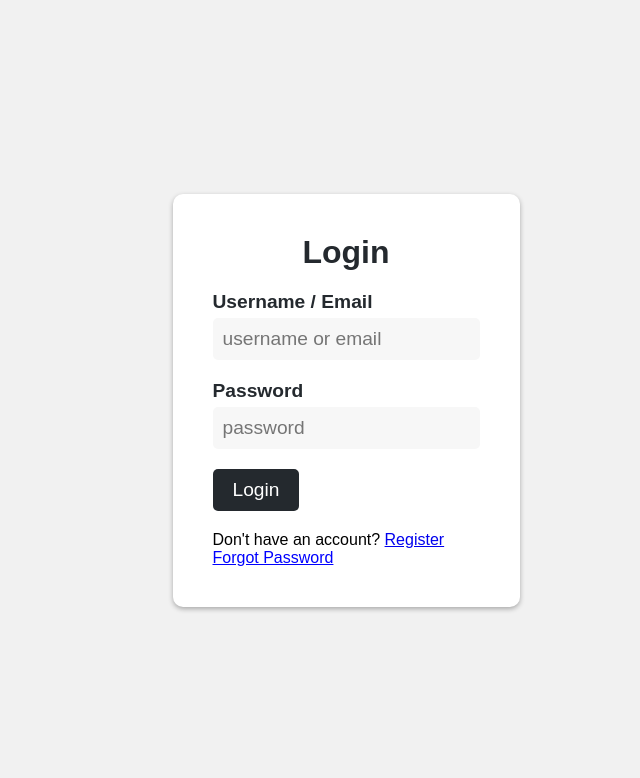
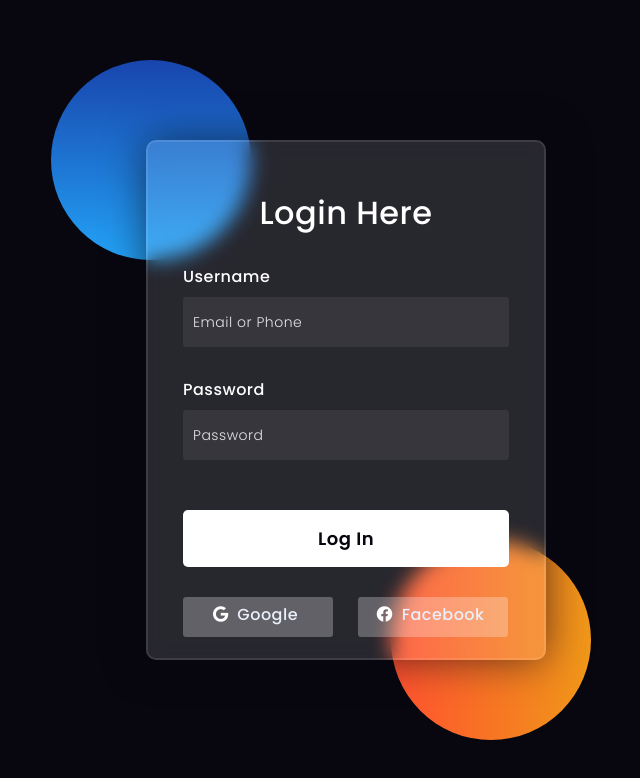
Before and after one commit to Asymmentric/oslLogBook, a website: page client/login.html in a window 1280 px wide. Shown: the whole page, without its empty margins (294-934 px from the left). Drawn offline with Linux system fonts and the light colour scheme.

Commit message:
made css styling

```diff
--- a/client/login.html
+++ b/client/login.html
@@ -1,38 +1,158 @@
 <!DOCTYPE html>
 <html lang="en">
 <head>
-    <meta charset="UTF-8">
-    <meta http-equiv="X-UA-Compatible" content="IE=edge">
-    <meta name="viewport" content="width=device-width, initial-scale=1.0">
-    <title>Login</title>
-    <link rel="stylesheet" href="/client/css/login.css">
+  <!-- Design by foolishdeveloper.com -->
+    <title>Glassmorphism login Form Tutorial in html css</title>
 
+    <link rel="preconnect" href="https://fonts.gstatic.com">
+    <link rel="stylesheet" href="https://cdnjs.cloudflare.com/ajax/libs/font-awesome/5.15.4/css/all.min.css">
+    <link href="https://fonts.googleapis.com/css2?family=Poppins:wght@300;500;600&display=swap" rel="stylesheet">
+    <!--Stylesheet-->
+    <style media="screen">
+      *,
+*:before,
+*:after{
+    padding: 0;
+    margin: 0;
+    box-sizing: border-box;
+}
+body{
+    background-color: #080710;
+}
+.background{
+    width: 430px;
+    height: 520px;
+    position: absolute;
+    transform: translate(-50%,-50%);
+    left: 50%;
+    top: 50%;
+}
+.background .shape{
+    height: 200px;
+    width: 200px;
+    position: absolute;
+    border-radius: 50%;
+}
+.shape:first-child{
+    background: linear-gradient(
+        #1845ad,
+        #23a2f6
+    );
+    left: -80px;
+    top: -80px;
+}
+.shape:last-child{
+    background: linear-gradient(
+        to right,
+        #ff512f,
+        #f09819
+    );
+    right: -30px;
+    bottom: -80px;
+}
+form{
+    height: 520px;
+    width: 400px;
+    background-color: rgba(255,255,255,0.13);
+    position: absolute;
+    transform: translate(-50%,-50%);
+    top: 50%;
+    left: 50%;
+    border-radius: 10px;
+    backdrop-filter: blur(10px);
+    border: 2px solid rgba(255,255,255,0.1);
+    box-shadow: 0 0 40px rgba(8,7,16,0.6);
+    padding: 50px 35px;
+}
+form *{
+    font-family: 'Poppins',sans-serif;
+    color: #ffffff;
+    letter-spacing: 0.5px;
+    outline: none;
+    border: none;
+}
+form h3{
+    font-size: 32px;
+    font-weight: 500;
+    line-height: 42px;
+    text-align: center;
+}
+
+label{
+    display: block;
+    margin-top: 30px;
+    font-size: 16px;
+    font-weight: 500;
+}
+input{
+    display: block;
+    height: 50px;
+    width: 100%;
+    background-color: rgba(255,255,255,0.07);
+    border-radius: 3px;
+    padding: 0 10px;
+    margin-top: 8px;
+    font-size: 14px;
+    font-weight: 300;
+}
+::placeholder{
+    color: #e5e5e5;
+}
+button{
+    margin-top: 50px;
+    width: 100%;
+    background-color: #ffffff;
+    color: #080710;
+    padding: 15px 0;
+    font-size: 18px;
+    font-weight: 600;
+    border-radius: 5px;
+    cursor: pointer;
+}
+.social{
+  margin-top: 30px;
+  display: flex;
+}
+.social div{
+  background: red;
+  width: 150px;
+  border-radius: 3px;
+  padding: 5px 10px 10px 5px;
+  background-color: rgba(255,255,255,0.27);
+  color: #eaf0fb;
+  text-align: center;
+}
+.social div:hover{
+  background-color: rgba(255,255,255,0.47);
+}
+.social .fb{
+  margin-left: 25px;
+}
+.social i{
+  margin-right: 4px;
+}
+
+    </style>
 </head>
 <body>
-    <section class="login-container">
-        <div class="login-form-container">
-            <div id="err-box"></div>
-            <form method="post">
-                <h1>Login</h1>
-                <div class="form-field">
-                    <label for="userId">Username / Email</label>
-                    <input type="text" name="userId" id="userId" placeholder="username or email" required>
-                </div>
-                <div class="form-field">
-                    <label for="password">Password</label>
-                    <input type="password" name="password" id="password" placeholder="password" required>
-                </div>
-                <div class="form-field">
-                    <button type="submit">Login</button>
-                </div>
-            </form>
-            <div class="register-link">
-                <p>Don't have an account? <a href="/register?redirect=/oslLog/api/v1/scan/entry">Register</a></p>
-                <p id="forgot-pwd">Forgot Password</p>
+    <div class="background">
+        <div class="shape"></div>
+        <div class="shape"></div>
+    </div>
+    <form>
+        <h3>Login Here</h3>
 
-            </div>
+        <label for="username">Username</label>
+        <input type="text" placeholder="Email or Phone" id="username">
+
+        <label for="password">Password</label>
+        <input type="password" placeholder="Password" id="password">
+
+        <button>Log In</button>
+        <div class="social">
+          <div class="go"><i class="fab fa-google"></i>  Google</div>
+          <div class="fb"><i class="fab fa-facebook"></i>  Facebook</div>
         </div>
-    </section>
-    <script src="/client/script/login.js"></script>
+    </form>
 </body>
 </html>
```
